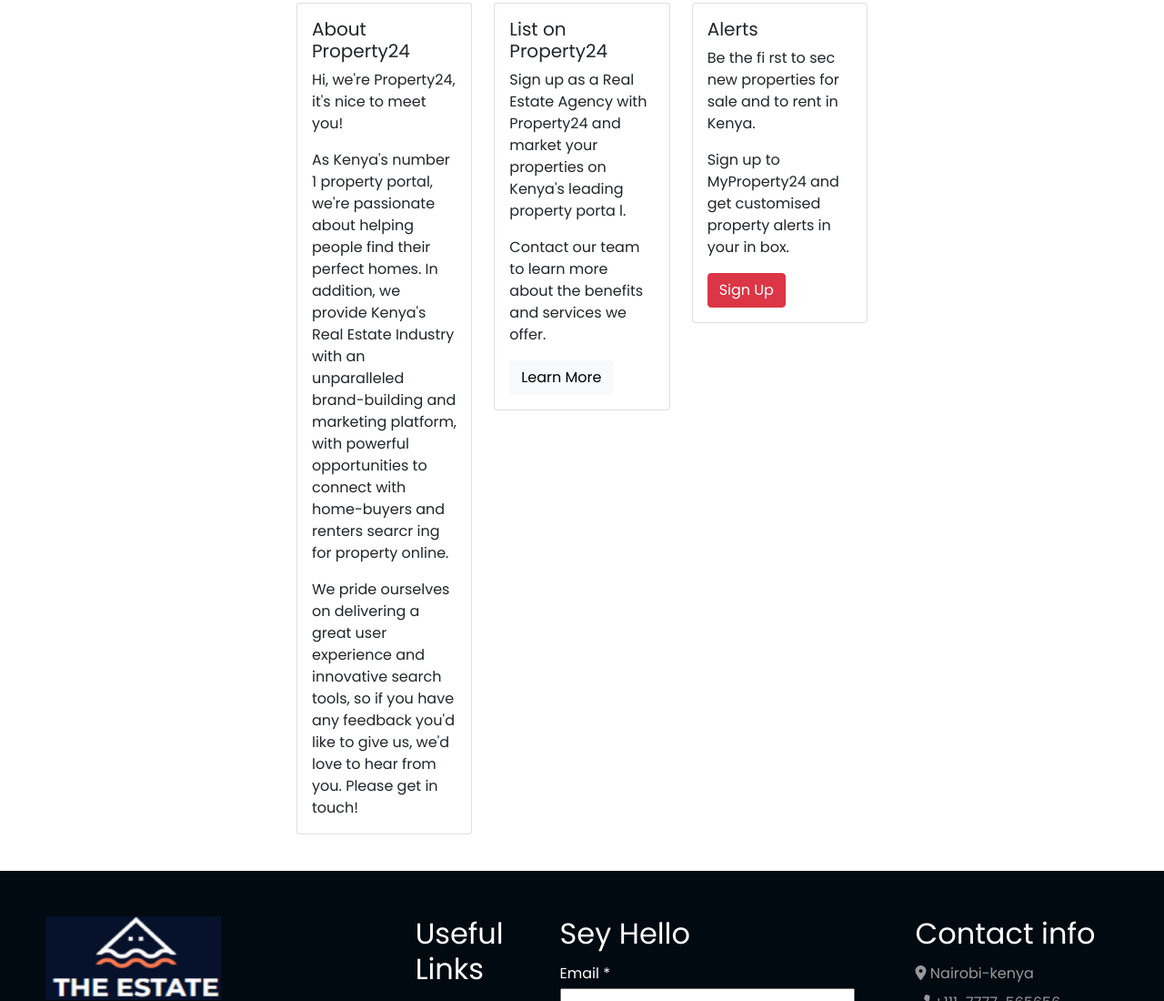
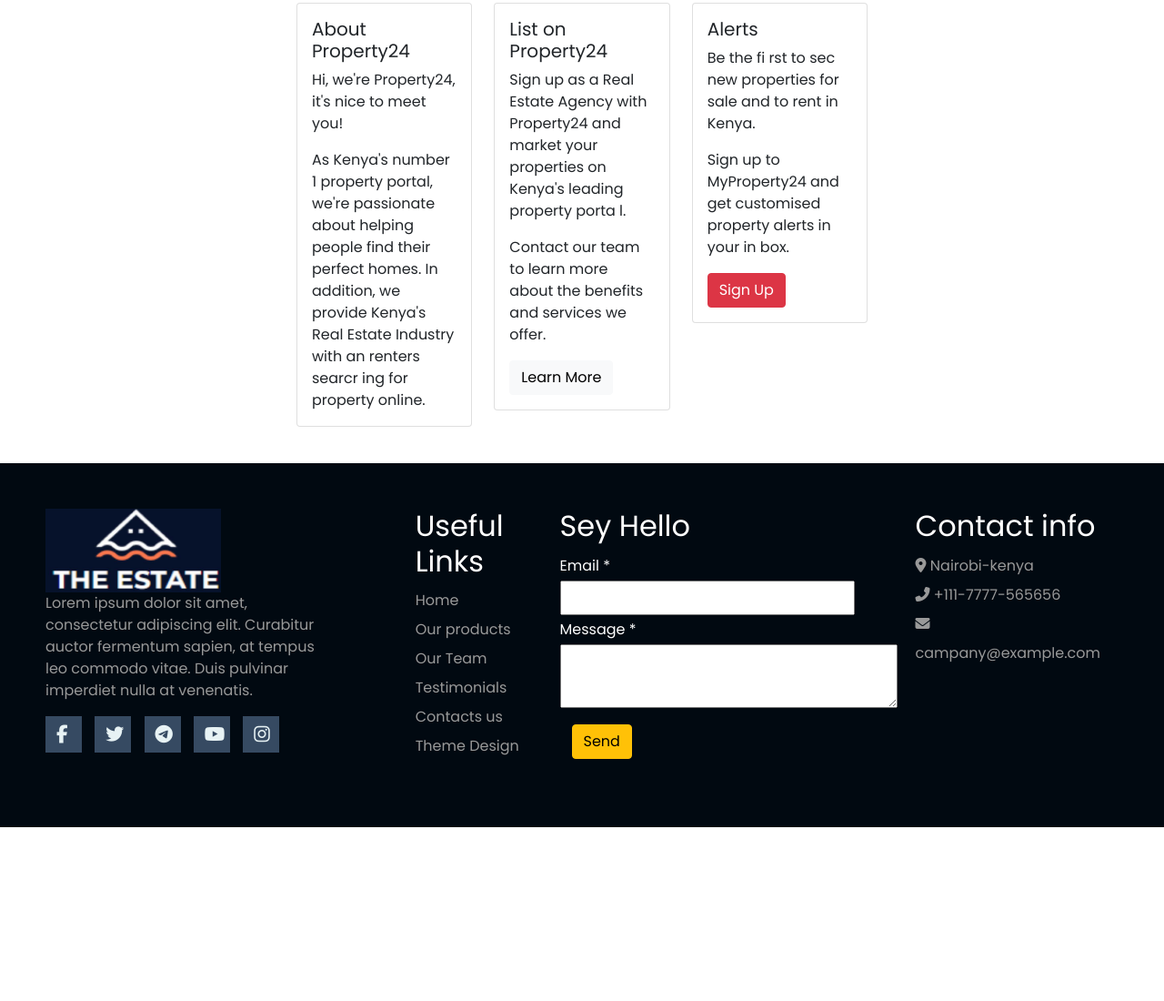
Before and after one commit to paulo-789/Recent-Blog, a plain HTML site: page index.html in a window 1280 px wide. Shown: the part 643-1743 px from the top of the page at 91% size. After the commit the page ends 1552 px from the top, so only its background shows below. Drawn offline with nearby package versions, Linux system fonts and the light colour scheme.

Commit message:
remove some txt

```diff
--- a/index.html
+++ b/index.html
@@ -110,14 +110,8 @@
               <p class="card-text">As Kenya's number 1 property portal, we're passionate
                 about helping people find their perfect homes. In addition,
                 we provide Kenya's Real Estate Industry with an
-                unparalleled brand-building and marketing platform, with
-                powerful opportunities to connect with home-buyers and
                 renters searcr ing for property online.</p>
-                <p class="card-text">We pride ourselves on delivering a great user experience
-                    and innovative search tools, so if you have any feedback
-                    you'd like to give us, we'd love to hear from you. <a href="Please get
-                    in touch!" ></a>Please get
-                    in touch! </p>
+
 
 
             </div>
```
